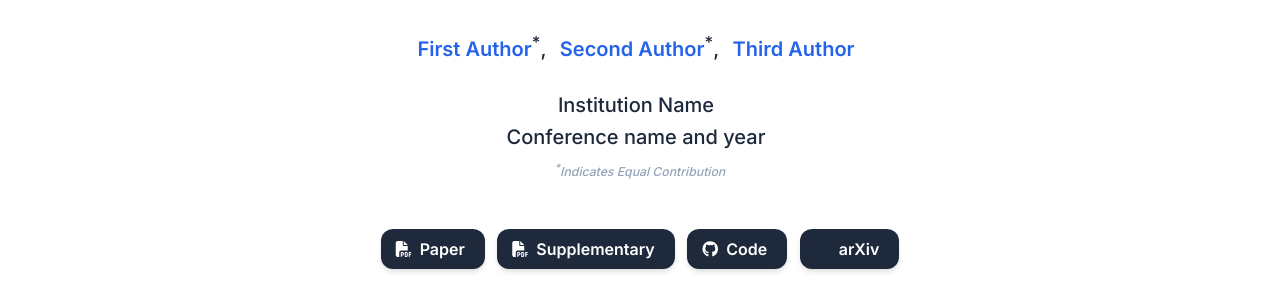
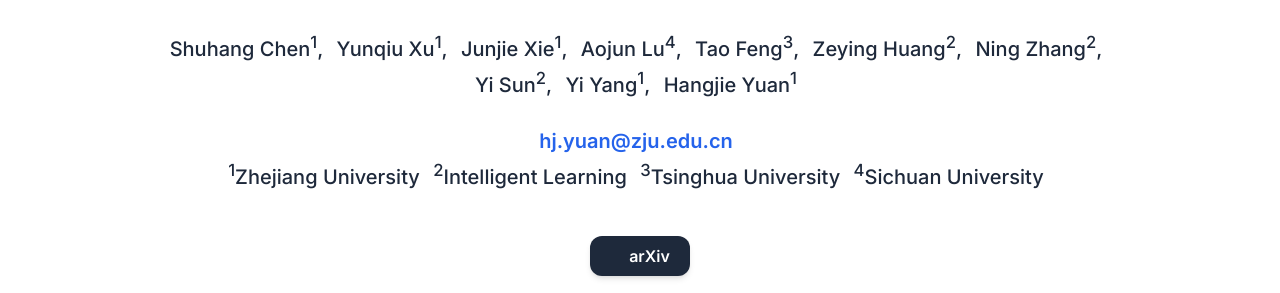
Before and after one commit to ShChen233/cogflow, a plain HTML site: page index.html in a window 1280 px wide. Shown: the part 278-571 px from the top of the page. Drawn offline with nearby package versions, Linux system fonts and the light colour scheme; some icons are missing.

Commit message:
Update index.html

```diff
--- a/index.html
+++ b/index.html
@@ -242,29 +242,39 @@ Zeying Huang$^{2}$, Ning Zhang$^{2}$, Yi Sun$^{2}$, Yi Yang$^{1}$, Hangjie Yuan$
         <div class="columns is-centered">
           <div class="column has-text-centered">
             <!-- TODO: Replace with your paper title -->
-            <h1 class="title is-1 publication-title">CogFlow: Bridging Perception and Reasoning through Knowledge Internalization for Visual Mathematical Problem Solving</h1>
-            <div class="is-size-5 publication-authors">
-              <!-- TODO: Replace with your paper authors and their personal links -->
-              <span class="author-block">
-                <a href="FIRST AUTHOR PERSONAL LINK" target="_blank">First Author</a><sup>*</sup>,</span>
-                <span class="author-block">
-                  <a href="SECOND AUTHOR PERSONAL LINK" target="_blank">Second Author</a><sup>*</sup>,</span>
-                  <span class="author-block">
-                    <a href="THIRD AUTHOR PERSONAL LINK" target="_blank">Third Author</a>
-                  </span>
-                  </div>
+<h1 class="title is-1 publication-title">
+  CogFlow: Bridging Perception and Reasoning through Knowledge Internalization for Visual Mathematical Problem Solving
+</h1>
 
-                  <div class="is-size-5 publication-authors">
-                    <!-- TODO: Replace with your institution and conference/journal info -->
-                    <span class="author-block">Institution Name<br>Conference name and year</span>
-                    <!-- TODO: Remove this line if no equal contribution -->
-                    <span class="eql-cntrb"><small><br><sup>*</sup>Indicates Equal Contribution</small></span>
-                  </div>
+<div class="is-size-5 publication-authors">
+  <span class="author-block">Shuhang Chen<sup>1</sup>,</span>
+  <span class="author-block">Yunqiu Xu<sup>1</sup>,</span>
+  <span class="author-block">Junjie Xie<sup>1</sup>,</span>
+  <span class="author-block">Aojun Lu<sup>4</sup>,</span>
+  <span class="author-block">Tao Feng<sup>3</sup>,</span>
+  <span class="author-block">Zeying Huang<sup>2</sup>,</span>
+  <span class="author-block">Ning Zhang<sup>2</sup>,</span>
+  <span class="author-block">Yi Sun<sup>2</sup>,</span>
+  <span class="author-block">Yi Yang<sup>1</sup>,</span>
+  <span class="author-block">Hangjie Yuan<sup>1</sup></span>
+</div>
+
+<div class="is-size-5 publication-authors">
+  <span class="author-block">
+    <a href="mailto:hj.yuan@zju.edu.cn">hj.yuan@zju.edu.cn</a>
+  </span>
+  <br>
+  <span class="author-block"><sup>1</sup>Zhejiang University</span>
+  <span class="author-block"><sup>2</sup>Intelligent Learning</span>
+  <span class="author-block"><sup>3</sup>Tsinghua University</span>
+  <span class="author-block"><sup>4</sup>Sichuan University</span>
+</div>
+
 
                   <div class="column has-text-centered">
                     <div class="publication-links">
                          <!-- TODO: Update with your arXiv paper ID -->
-                      <span class="link-block">
+                      <!-- <span class="link-block">
                         <a href="https://arxiv.org/pdf/<ARXIV PAPER ID>.pdf" target="_blank"
                         class="external-link button is-normal is-rounded is-dark">
                         <span class="icon">
@@ -272,10 +282,10 @@ Zeying Huang$^{2}$, Ning Zhang$^{2}$, Yi Sun$^{2}$, Yi Yang$^{1}$, Hangjie Yuan$
                         </span>
                         <span>Paper</span>
                       </a>
-                    </span>
+                    </span> -->
 
                     <!-- TODO: Add your supplementary material PDF or remove this section -->
-                    <span class="link-block">
+                    <!-- <span class="link-block">
                       <a href="static/pdfs/supplementary_material.pdf" target="_blank"
                       class="external-link button is-normal is-rounded is-dark">
                       <span class="icon">
@@ -283,10 +293,10 @@ Zeying Huang$^{2}$, Ning Zhang$^{2}$, Yi Sun$^{2}$, Yi Yang$^{1}$, Hangjie Yuan$
                       </span>
                       <span>Supplementary</span>
                     </a>
-                  </span>
+                  </span> -->
 
                   <!-- TODO: Replace with your GitHub repository URL -->
-                  <span class="link-block">
+                  <!-- <span class="link-block">
                     <a href="https://github.com/YOUR REPO HERE" target="_blank"
                     class="external-link button is-normal is-rounded is-dark">
                     <span class="icon">
@@ -294,7 +304,7 @@ Zeying Huang$^{2}$, Ning Zhang$^{2}$, Yi Sun$^{2}$, Yi Yang$^{1}$, Hangjie Yuan$
                     </span>
                     <span>Code</span>
                   </a>
-                </span>
+                </span> -->
 
                 <!-- TODO: Update with your arXiv paper ID -->
                 <span class="link-block">
```
